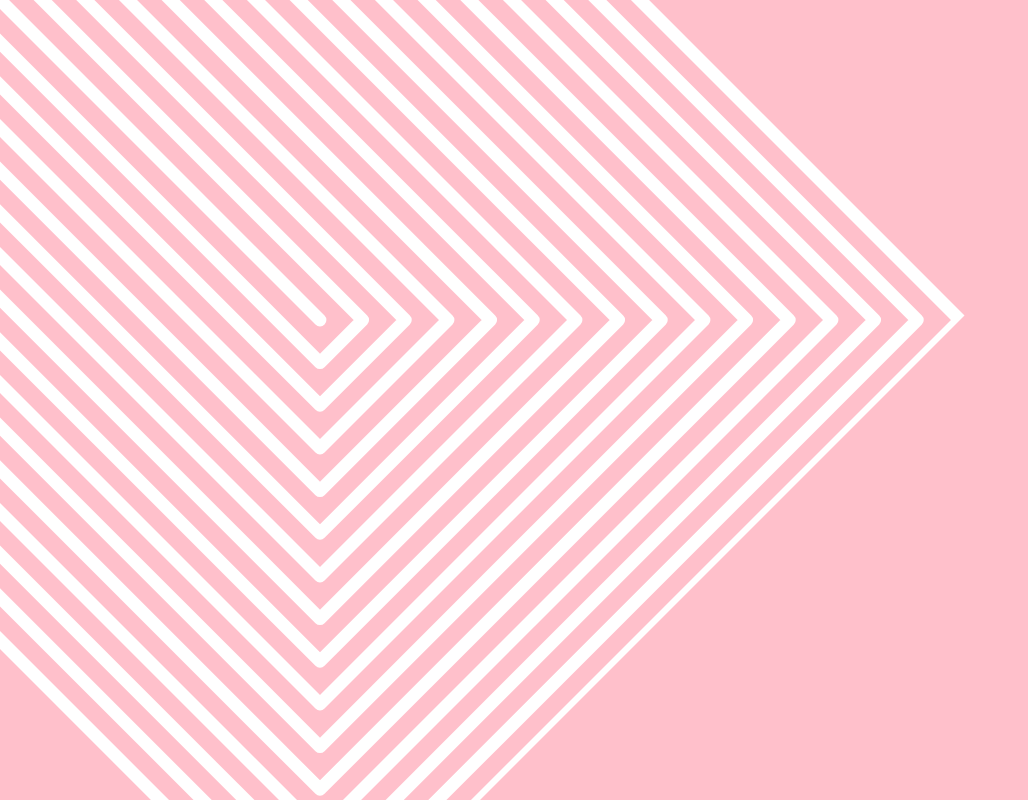
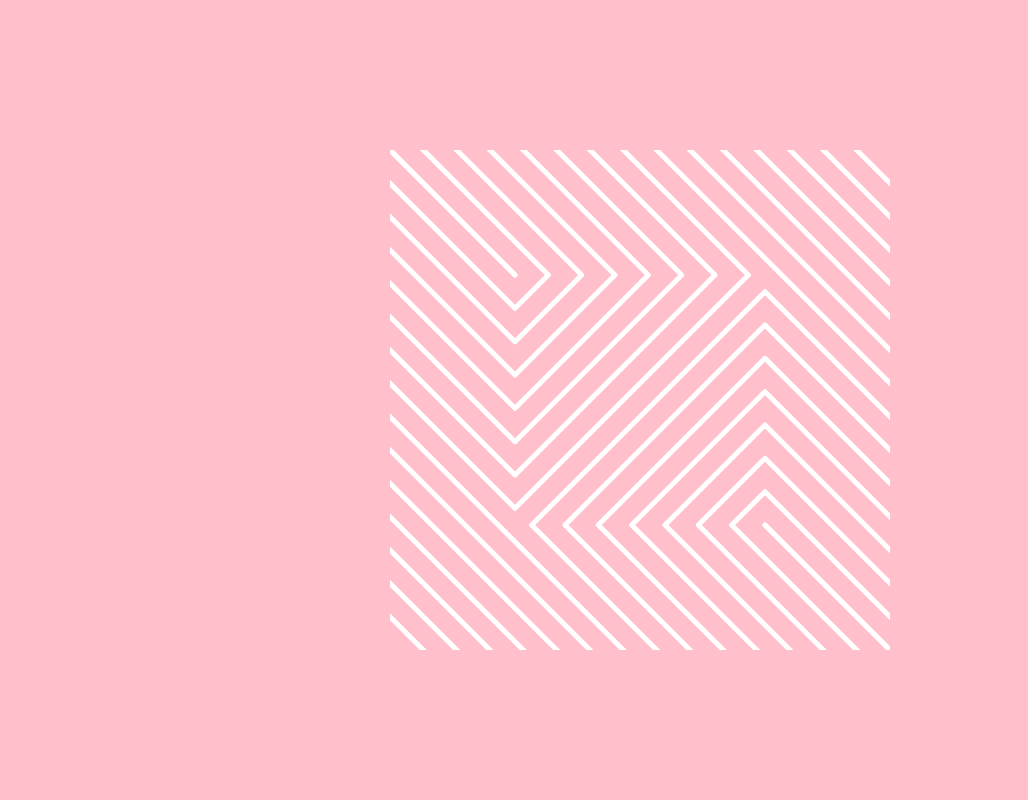
Before and after one commit to atomanyih/lines, a React app: page / in a window 1280 px wide. Shown: the top 800 px of the page, without its empty margins (0-1028 px from the left). Built offline with nearby package versions, Linux system fonts and the light colour scheme.

Commit message:
use transforms and masking

```diff
--- a/src/App.js
+++ b/src/App.js
@@ -3,6 +3,7 @@
 import Line from './Line';
 import withSin from "./withSin";
 import Path from "./Path";
+import Frame from "./Frame";
 
 // const Path = styled.path`
 //   stroke: ${({stroke}) => stroke}
@@ -26,23 +27,11 @@
 const range = (n) => Array(n).fill().map((_, i) => i);
 
 const numLines = 15;
-const lineSpacing = innerWidth / numLines;
-
-// const OtherLine = ({offset}) => (
-//   <Path{...{
-//     d: [
-//       ['M', offset, 0],
-//       ['L', containerWidth, containerWidth - offset]
-//     ],
-//     stroke: 'white',
-//     fill: 'none',
-//     strokeLinecap: 'square',
-//     strokeLinejoin: 'round',
-//   }}/>
-// )
+const lineSpacing = containerWidth / numLines;
 
 const App = ({sinValue}) => {
   return (
+    <Frame width={500} height={500}>
       <SVG viewBox={[0, 0, containerWidth, containerWidth]}>
         <defs>
           <clipPath id="top-left" x={0} y={0} width={containerWidth} height={containerWidth}>
@@ -51,16 +40,15 @@
                 ['M', 0, 0],
                 ['L', containerWidth, 0],
                 ['L', 0, containerWidth],
-              ['Z', '', '']
+                'Z'
               ]
             }}/>
           </clipPath>
         </defs>
-      {/*<rect x={borderWidth} y={borderWidth} width={innerWidth} height={innerWidth} fill="white"/>*/}
         <g clipPath="url(#top-left)">
           {
             range(numLines).map((v) => {
-            const offset = (v + 1) * lineSpacing + (1 + sinValue) * 10;
+              const offset = ((v + 1) * lineSpacing + (1 + sinValue) * 10) % containerWidth;
 
               return (
                 <Line {...{
@@ -72,20 +60,38 @@
               )
             })
           }
-      </g>
-
-      {/*<Line {...{*/}
-      {/*borderWidth,*/}
-      {/*containerWidth,*/}
-      {/*offset: innerWidth,*/}
-      {/*}} />*/}
-
           <Line {...{
             borderWidth,
             containerWidth,
             offset: 0,
           }} />
+        </g>
+        <g clipPath="url(#top-left)" transform={`rotate(180 ${containerWidth / 2} ${containerWidth / 2})`}>
+          {
+            range(numLines).map((v) => {
+              const offset = ((v + 1) * lineSpacing + (1 + sinValue) * 10) % containerWidth;
+
+              return (
+                <Line {...{
+                  borderWidth,
+                  containerWidth,
+                  offset: offset,
+                  key: v,
+                }} />
+              )
+            })
+          }
+          <Line {...{
+            borderWidth,
+            containerWidth,
+            offset: 0,
+          }} />
+        </g>
+
+
       </SVG>
+    </Frame>
+
   );
 };
 
--- /dev/null
+++ b/src/Frame.js
@@ -0,0 +1,37 @@
+// @flow
+
+import * as React from 'react';
+import styled from 'styled-components';
+
+const FrameContainer = styled.div`
+  display: flex;
+  align-items: center;
+  justify-content: center;
+
+  position: fixed;
+  top: 0;
+  left: 0;
+  right: 0;
+  bottom: 0;
+`;
+
+const FrameInner = styled.div`
+  width: ${({width}) => width}px;
+  height: ${({height}) => height}px;
+`;
+
+type Props = {
+  width: number,
+  height: number,
+  children: React.Node
+}
+
+const Frame = ({width, height, children}: Props) => (
+  <FrameContainer>
+    <FrameInner {...{width, height}}>
+      {children}
+    </FrameInner>
+  </FrameContainer>
+)
+
+export default Frame;
--- a/src/Path.js
+++ b/src/Path.js
@@ -2,15 +2,19 @@
 
 import React from "react";
 
-type PathSegment = [string, number, number]
+type PathSegment = string | [string, number, number]
 
 type Props = {
   d: PathSegment[]
 }
 
-const pathSegmentToString = ([c, x, y]: PathSegment) => `${c}${x} ${y}`;
+const pathSegmentToString = (segment: PathSegment) => (
+  typeof segment === 'string'
+    ? segment
+    : segment.join(' ')
+);
 
-const Path = ({d, ...otherProps} : Props) => (
+const Path = ({d, ...otherProps}: Props) => (
   <path {...{
     ...otherProps,
     d: d.map(pathSegmentToString).join(' ')
```
Lines whose indentation alone changed are shown as unchanged.
